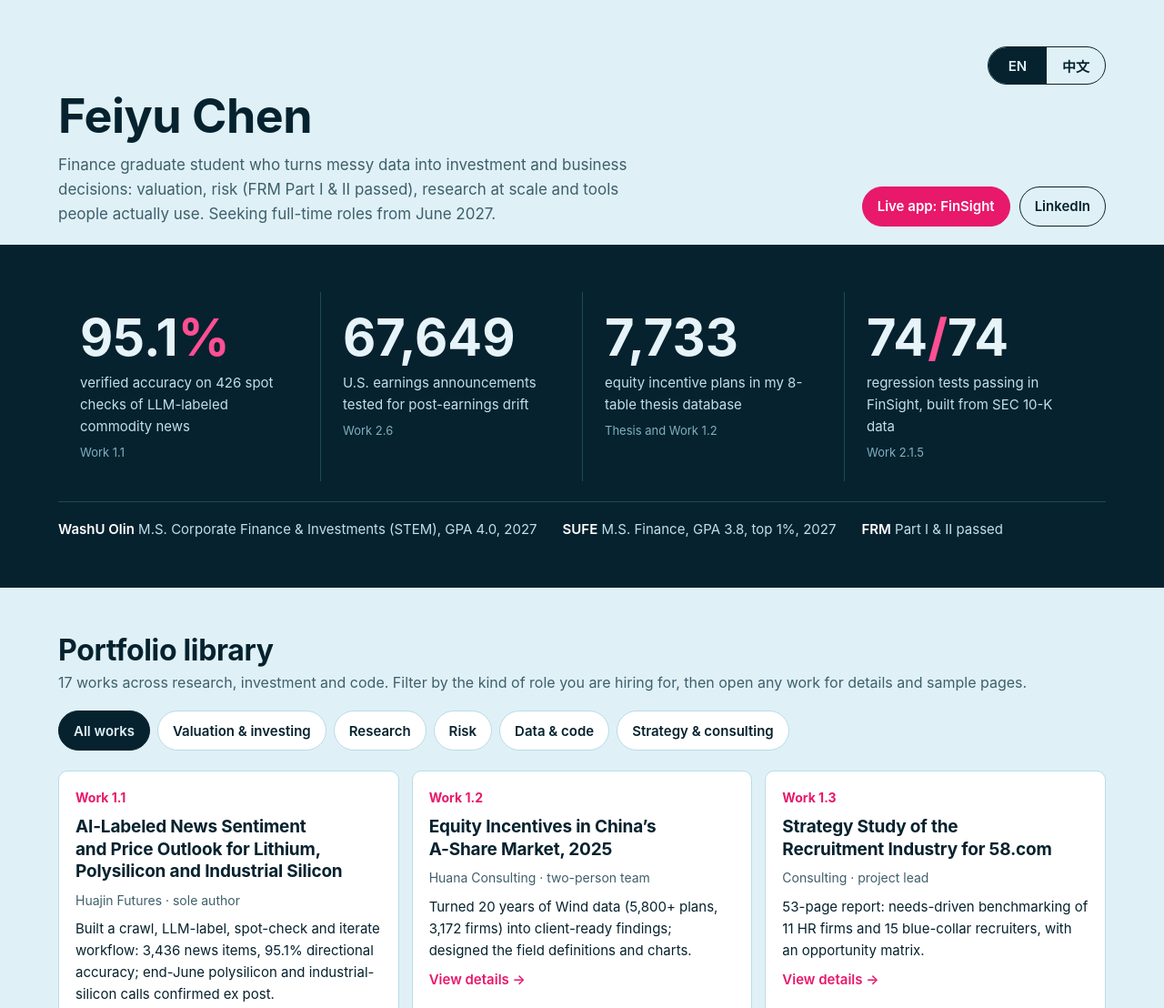
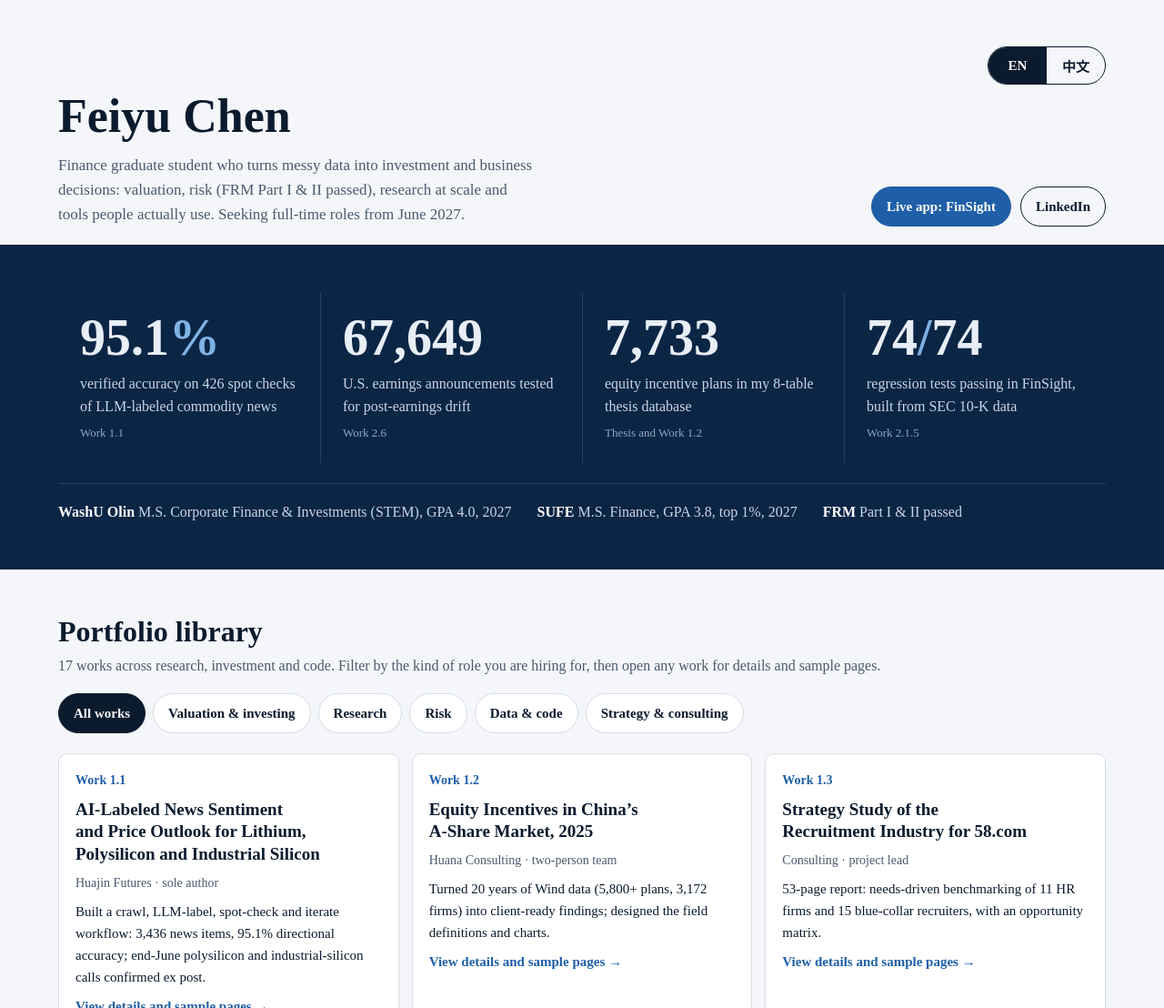
Before and after one commit to lucillelovelife11-wq/feiyu-portfolio, a plain HTML site: page index.html in a window 1280 px wide. Shown: the top 1108 px of the page at 91% size. Drawn offline with Linux system fonts and the light colour scheme.

Commit message:
Add files via upload

```diff
--- a/index.html
+++ b/index.html
@@ -3,13 +3,13 @@
 <title>Feiyu Chen Portfolio</title>
 <meta name="description" content="Feiyu Chen: finance portfolio of valuation, risk, research and code.">
 <style>
-/* VOICE: confident, precise analyst; facts over adjectives
+/* VOICE: sober, precise analyst; facts over adjectives
    IDEA: a fund factsheet / research library index
    PICTURE: the key-figures board in the first screen, each figure tied to a work
-   COLOUR and TYPE: ice ground, ink panels, one hot pink accent; system fonts so it loads fast in China and the U.S.
+   COLOUR and TYPE: light grey ground, navy board, one steel-blue accent; Times New Roman with STZhongsong for Chinese
    LAYOUT: name and pitch over a full-width figures board, then a filterable work index with detail sheets */
-:root{color-scheme:light dark;--bg:light-dark(#dff1f7,#06222e);--ink:light-dark(#06222e,#e6f4f9);--panel:light-dark(#ffffff,#0c3242);--line:light-dark(#b9dbe7,#1d4a5c);--muted:light-dark(#3f5f6b,#9cc3d1);--pink:#e8186b;--board:#06222e;--boardInk:#e6f4f9;
---sans:-apple-system,BlinkMacSystemFont,"Segoe UI",Roboto,"Helvetica Neue",Arial,"PingFang SC","Hiragino Sans GB","Microsoft YaHei",sans-serif}
+:root{color-scheme:light dark;--bg:light-dark(#f4f6f9,#0a1626);--ink:light-dark(#0b1b2e,#e8eef6);--panel:light-dark(#ffffff,#102238);--line:light-dark(#d5dde8,#22374f);--muted:light-dark(#4a5a6e,#a9b8ca);--pink:light-dark(#1f5fa8,#7fb2e5);--board:#0b2545;--boardInk:#e8eef6;
+--sans:"Times New Roman",Times,"STZhongsong","华文中宋","Songti SC","SimSun",serif}
 :root[data-theme=light]{color-scheme:light}:root[data-theme=dark]{color-scheme:dark}
 *{box-sizing:border-box;min-width:0}
 body{margin:0;background:var(--bg);color:var(--ink);font:16px/1.6 var(--sans);overflow-x:clip}
@@ -22,20 +22,20 @@ header.band{padding-bottom:20px}
 .lang button{min-height:40px;min-width:64px;padding:0 14px;border:0;background:transparent;color:var(--ink);font:600 15px var(--sans);cursor:pointer}
 .lang button[aria-pressed=true]{background:var(--ink);color:var(--bg)}
 .top{display:flex;flex-wrap:wrap;gap:12px 28px;align-items:flex-end;justify-content:space-between}
-h1,h2,h3{font-family:var(--sans);letter-spacing:-.01em}
+h1,h2,h3{font-family:var(--sans);letter-spacing:0;font-weight:700}
 h1{font-size:clamp(36px,5vw,52px);line-height:1.05;margin:0;text-wrap:balance}
 .pitch{font-size:17px;max-width:62ch;margin:12px 0 0;color:var(--muted)}
 .links{display:flex;flex-wrap:wrap;gap:10px}
 .links a{display:inline-flex;align-items:center;min-height:44px;padding:0 16px;border:1.5px solid var(--ink);border-radius:999px;text-decoration:none;font-weight:600;font-size:15px}
-.links a.main{background:var(--pink);border-color:var(--pink);color:#fff}
+.links a.main{background:#1f5fa8;border-color:#1f5fa8;color:#fff}
 a:focus-visible,button:focus-visible{outline:3px solid var(--pink);outline-offset:2px}
 .board{background:var(--board);color:var(--boardInk)}
 .figs{display:grid;grid-template-columns:repeat(4,minmax(0,1fr))}
-.fig1{padding:22px 24px;border-left:1px solid #1d4a5c}.fig1:first-child{border-left:0}
+.fig1{padding:22px 24px;border-left:1px solid #24406a}.fig1:first-child{border-left:0}
 .num{font-size:clamp(34px,4.6vw,56px);font-weight:700;line-height:1;white-space:nowrap}
-.num em{font-style:normal;color:#ff4f93}
-.fl{margin-top:10px;font-size:15px;color:#bfe0ec}.fw{margin-top:6px;font-size:13px;color:#7fb0c2}
-.edu{display:flex;flex-wrap:wrap;gap:8px 28px;margin-top:22px;padding-top:18px;border-top:1px solid #1d4a5c;font-size:15px;color:#bfe0ec}
+.num em{font-style:normal;color:#7fb2e5}
+.fl{margin-top:10px;font-size:16px;color:#c9d6e6}.fw{margin-top:6px;font-size:13px;color:#8fa6c2}
+.edu{display:flex;flex-wrap:wrap;gap:8px 28px;margin-top:22px;padding-top:18px;border-top:1px solid #24406a;font-size:16px;color:#c9d6e6}
 .edu b{color:#fff;font-weight:600}
 h2{font-size:32px;line-height:1.1;margin:0 0 6px}
 .sub{color:var(--muted);margin:0 0 18px}
@@ -53,7 +53,7 @@ h2{font-size:32px;line-height:1.1;margin:0 0 6px}
 .tags{display:flex;flex-wrap:wrap;gap:6px;margin-top:auto;padding-top:6px}
 .tags span{font-size:13px;padding:2px 9px;border-radius:999px;background:var(--bg);border:1px solid var(--line)}
 .empty{display:none;color:var(--muted)}
-.dlg{position:fixed;inset:0;z-index:20;display:none;background:rgba(6,34,46,.6);padding:clamp(0px,3vw,40px)}
+.dlg{position:fixed;inset:0;z-index:20;display:none;background:rgba(11,27,46,.6);padding:clamp(0px,3vw,40px)}
 .dlg.on{display:flex;justify-content:center;align-items:flex-start}
 .sheet{background:var(--panel);color:var(--ink);width:min(980px,100%);max-height:100%;overflow:auto;border-radius:12px;padding:clamp(18px,3vw,36px);position:relative}
 .sheet h3{font-size:clamp(24px,3vw,32px);line-height:1.15;margin:6px 0;padding-right:56px;text-wrap:balance}
@@ -69,7 +69,7 @@ h2{font-size:32px;line-height:1.1;margin:0 0 6px}
 .nav2{display:flex;flex-wrap:wrap;gap:10px;margin-top:18px}.nav2 button{min-height:44px;padding:0 16px;border-radius:999px;border:1.5px solid var(--line);background:var(--panel);color:var(--ink);font:600 15px var(--sans);cursor:pointer}
 footer{border-top:1px solid var(--line)}
 footer .wrap{display:flex;flex-wrap:wrap;gap:12px 32px;justify-content:space-between;font-size:15px;color:var(--muted)}
-@media(max-width:900px){.figs{grid-template-columns:repeat(2,minmax(0,1fr))}.fig1:nth-child(3){border-left:0}.fig1:nth-child(n+3){border-top:1px solid #1d4a5c}.grid{grid-template-columns:repeat(2,minmax(0,1fr))}}
+@media(max-width:900px){.figs{grid-template-columns:repeat(2,minmax(0,1fr))}.fig1:nth-child(3){border-left:0}.fig1:nth-child(n+3){border-top:1px solid #24406a}.grid{grid-template-columns:repeat(2,minmax(0,1fr))}}
 @media(max-width:600px){.grid,.cols,.shots{grid-template-columns:minmax(0,1fr)}.fig1{padding:16px 14px}.fw{display:none}.dlg{padding:0}.sheet{border-radius:0;min-height:100%}}
 @media(prefers-reduced-motion:no-preference){.card{transition:transform .15s,border-color .15s}.card:hover{transform:translateY(-2px)}}
 </style></head><body>
@@ -108,12 +108,12 @@ const W=[
   c:'An annual research report on A-share equity incentive plans, written with my direct manager for a consulting client.',
   d:['Extracted 20 years of Wind data covering 5,800+ plans and 3,172 companies.','Chose the fields that matter to clients and defined the statistical rules behind every chart.','Built the charts and drafted parts of the text.'],
   o:['A readable report that turns a large database into clear takeaways on how incentive plans have evolved.','The same topic became my master’s thesis: an 8-table database of 7,733 plans and difference-in-differences tests of the registration reform.'],
-  tl:'Wind, Excel, data visualization',im:[]},
+  tl:'Wind, Excel, data visualization',im:[['p19','Report excerpt: vesting tranches and grant ratios'],['p18','Making the data readable']]},
  {id:'1-3',s:'1.3',t:'Strategy Study of the Recruitment Industry for 58.com',r:'Consulting · project lead',p:'53-page report: needs-driven benchmarking of 11 HR firms and 15 blue-collar recruiters, with an opportunity matrix.',k:['research','strategy'],
   c:'A strategy study of China’s recruitment industry for 58.com’s recruiting business.',
   d:['Turned the client’s pain points into comparable questions before choosing peers.','Set a business-model baseline from 11 Chinese and international HR companies and compared 15 blue-collar recruitment platforms.','Built a GE replicability matrix and an opportunity matrix.'],
   o:['Pointed to three growth areas: blue-collar hiring, RPO and SMEs (blue-collar online hiring expected to reach 60.7% of the market in 2026).','Delivered a 53-page report with differentiated strategy recommendations.'],
-  tl:'Industry research, benchmarking, PowerPoint',im:[]},
+  tl:'Industry research, benchmarking, PowerPoint',im:[['p22','From pain points to comparables: the mapping table'],['p25','Opportunity matrix']]},
  {id:'1-4',s:'1.4',t:'International Trends in Producer Services and Shanghai’s Upgrading',r:'UNIDO ITPO Shanghai · research and drafting',p:'Forum remarks for the Head of Office, expanded into a working paper with 5 policy actions and 2030 targets.',k:['research','strategy'],
   c:'Research and remarks prepared for the Head of the UNIDO Investment and Technology Promotion Office in Shanghai for the 2025 Shanghai International Think Tank Forum.',
   d:['Built the analytical framework and benchmarked Shanghai’s producer services on UNIDO data.','Diagnosed achievements, gaps and root causes.','Expanded the remarks into a full working paper.'],
@@ -183,7 +183,7 @@ const W=[
   c:'An Excel VBA tool built for a consulting client’s talent review.',
   d:['Mapped survey data to a report template, field by field.','Wrote the macro that builds every report in one run.','After a review found a typo that left fields blank, added mandatory variable declarations to prevent it.'],
   o:['62 individualized reports from one run, replacing about 14 hours of manual work.'],
-  tl:'Excel VBA',im:[]}
+  tl:'Excel VBA',im:[['p231','Batch generation flow'],['p230','Field map']]}
 ];
 const ZH={
 '1-1':{t:'AI 标注新闻情绪与碳酸锂、多晶硅、工业硅行情研判',r:'华金期货 · 独立作者',p:'搭建爬取、大模型标注、抽检、迭代的人机协同流程：处理 3,436 条资讯，方向准确率 95.1%；6 月末多晶硅、工业硅判断均获事后验证。',
@@ -195,12 +195,12 @@ const ZH={
  c:'与直属上级合作为咨询客户撰写的 A 股股权激励年度研究报告。',
  d:['从万得提取 20 年数据，覆盖 5,800 余份方案、3,172 家公司。','挑选客户关心的字段，确定每张图表背后的统计口径。','制作图表并撰写部分正文。'],
  o:['把庞大数据库变成清晰结论，展示股权激励方案的演变。','同一主题延伸为我的硕士论文：8 张表、7,733 份方案的数据库，用双重差分检验注册制改革的影响。'],
- tl:'万得、Excel、数据可视化',im:[]},
+ tl:'万得、Excel、数据可视化',im:['报告节选：归属期安排与授予比例','让数据变得易读']},
 '1-3':{t:'58 同城招聘行业分析及业务布局战略研究',r:'咨询项目 · 项目负责人',p:'53 页报告：以需求驱动的可比方法，对标 11 家人力资源公司和 15 家蓝领招聘平台，形成机会矩阵。',
  c:'为 58 同城招聘业务开展的招聘行业战略研究。',
  d:['先把客户痛点改写成可比较的问题，再选择对标对象。','建立 11 家中外人力资源公司的商业模式基线，对比 15 家蓝领招聘平台。','构建 GE 可复制性矩阵和机会矩阵。'],
  o:['指出蓝领招聘、RPO、中小企业三大增长方向（2026 年蓝领线上招聘预计占市场 60.7%）。','交付 53 页报告，提出差异化战略建议。'],
- tl:'行业研究、对标分析、PPT',im:[]},
+ tl:'行业研究、对标分析、PPT',im:['从痛点到可比对象：映射表','机会矩阵']},
 '1-4':{t:'生产性服务业国际趋势与上海功能升级',r:'联合国工发组织上海投资促进中心 · 研究与撰稿',p:'为中心主任撰写论坛发言，扩展为工作论文，提出 5 项行动和 2030 年目标。',
  c:'为联合国工发组织上海投资促进中心主任在 2025 上海国际智库论坛的发言所做的研究与撰稿。',
  d:['搭建分析框架，基于工发组织数据对标上海生产性服务业。','诊断上海的成绩、差距和根本原因。','把发言稿扩展成完整的工作论文。'],
@@ -270,7 +270,7 @@ const ZH={
  c:'为咨询客户的人才盘点开发的 Excel VBA 工具。',
  d:['把调研数据逐字段对应到报告模板。','编写一键生成全部报告的宏。','复盘发现变量拼写错误导致漏填后，改为强制声明变量。'],
  o:['运行一次生成 62 份个性化报告，替代约 14 小时的手工工作。'],
- tl:'Excel VBA',im:[]}
+ tl:'Excel VBA',im:[['p231','Batch generation flow'],['p230','Field map']]}
 };
 
 const T={
```
Also changed, not shown: p18.jpg (added), p19.jpg (added), p22.jpg (added), p230.jpg (added), p231.jpg (added), p25.jpg (added).
